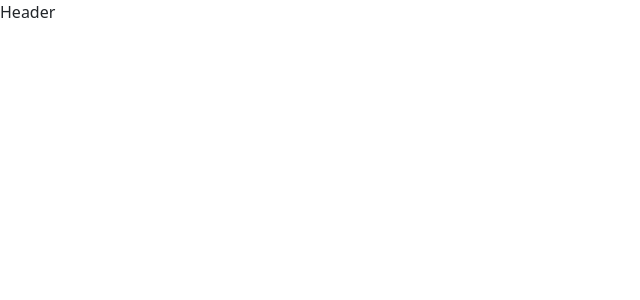
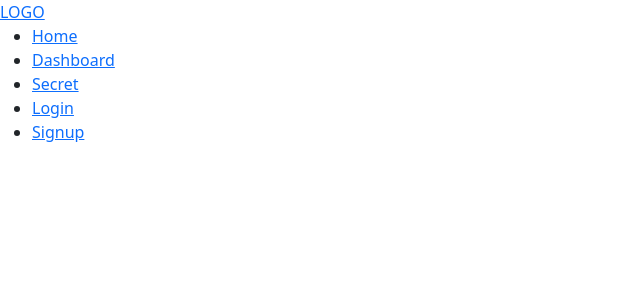
Before and after one commit to warderer/react-avanzado-g19, a React (Vite) app in the folder 03-react-auth/: page / in a window 1280 px wide. Shown: the top 300 px of the page, without its empty margins (0-640 px from the left). Built offline with nearby package versions, Linux system fonts and the light colour scheme.

Commit message:
✨ Header con BEM

```diff
--- a/03-react-auth/src/components/Header/Header.jsx
+++ b/03-react-auth/src/components/Header/Header.jsx
@@ -1,6 +1,25 @@
 const Header = () => {
   return (
-    <div>Header</div>
+    <nav className='header'>
+      <a href='/' className='header__logo'>LOGO</a>
+      <ul className='header__nav-list'>
+        <li className='header__list-item'>
+          <a href='/' className='header__item-link header__item-link--is-active'>Home</a>
+        </li>
+        <li className='header__list-item'>
+          <a href='/dashboard' className='header__item-link'>Dashboard</a>
+        </li>
+        <li className='header__list-item'>
+          <a href='/secret' className='header__item-link'>Secret</a>
+        </li>
+        <li className='header__list-item'>
+          <a href='/login' className='header__item-link'>Login</a>
+        </li>
+        <li className='header__list-item'>
+          <a href='/signup' className='header__item-link'>Signup</a>
+        </li>
+      </ul>
+    </nav>
   )
 }
 export default Header
```
